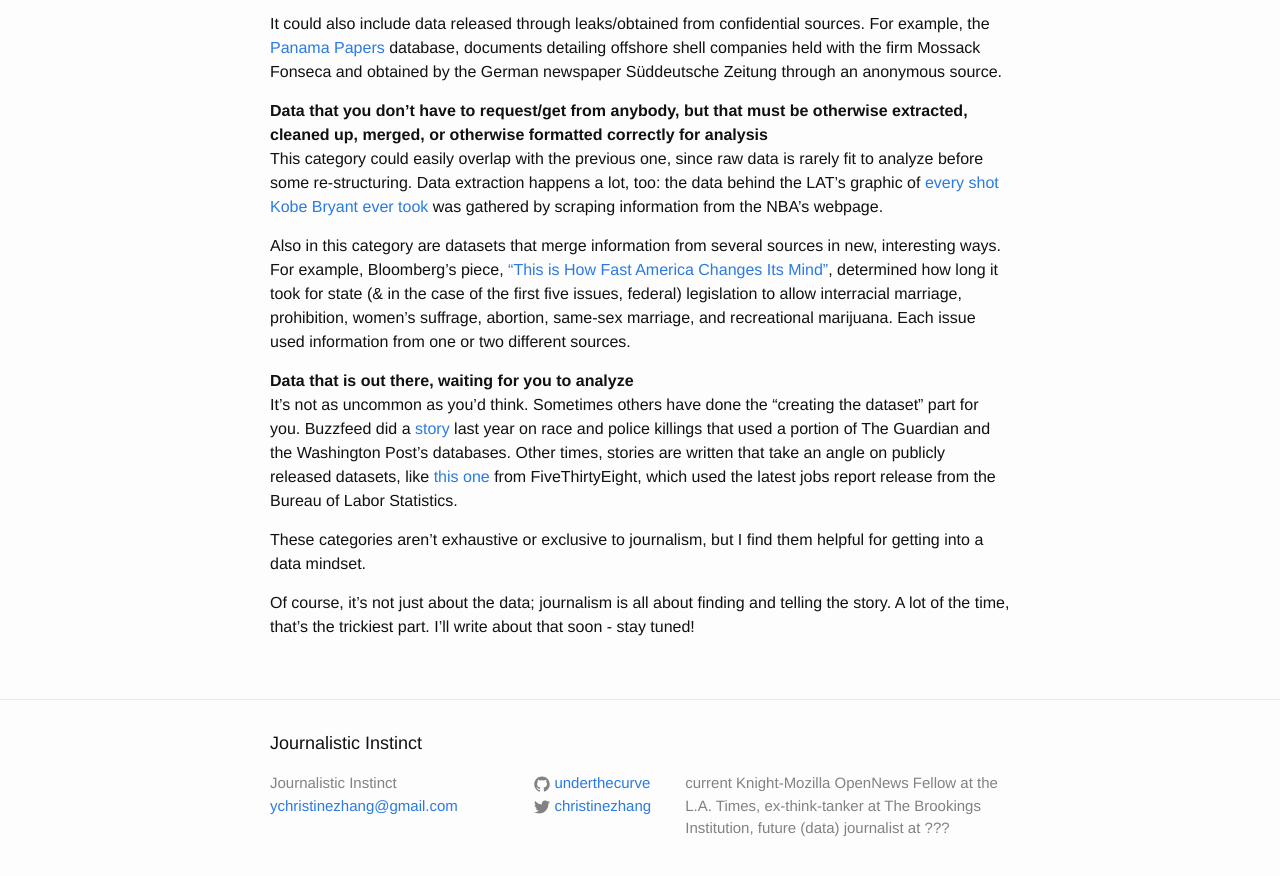
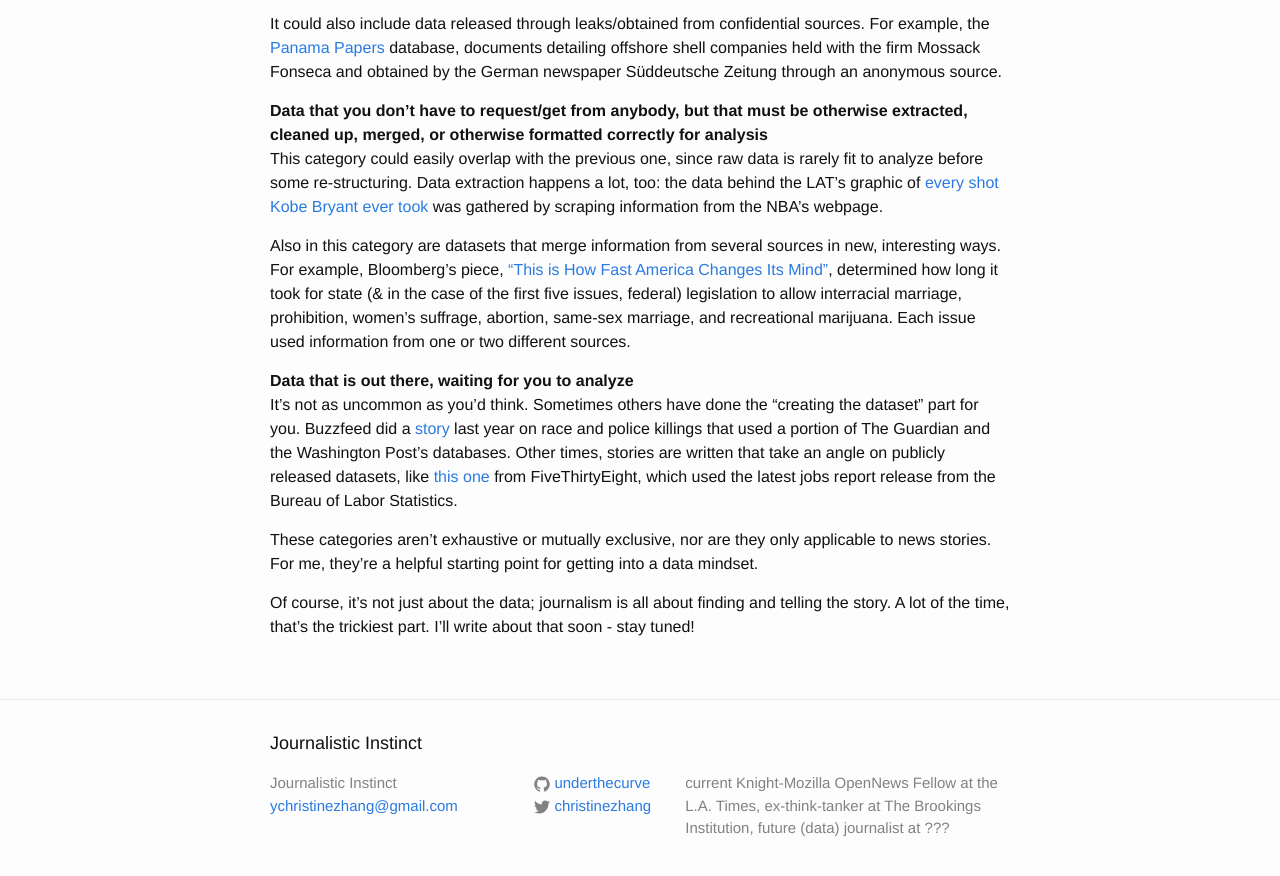
Before and after one commit to underthecurve/underthecurve.github.io, a Jekyll site: the page built from _posts/2016-09-15-the-data-in-data-stories.md, in a window 1280 px wide and 900 px high, scrolled down 671 px. Shown: the top 876 px of the window. Built offline with Jekyll 4.4.1, drawn with Linux system fonts in a browser that asks for light colours; comment, search, counter and statistics services are not loaded.

Commit message:
new post

```diff
--- a/_posts/2016-09-15-the-data-in-data-stories.md
+++ b/_posts/2016-09-15-the-data-in-data-stories.md
@@ -28,6 +28,6 @@
 It's not as uncommon as you'd think. Sometimes others have done the "creating the dataset" part for you. Buzzfeed did a [story](https://www.buzzfeed.com/peteraldhous/race-and-police-shootings
 ) last year on race and police killings that used a portion of The Guardian and the Washington Post's databases. Other times, stories are written that take an angle on publicly released datasets, like [this one](https://fivethirtyeight.com/features/dont-blame-a-skills-gap-for-lack-of-hiring-in-manufacturing/) from FiveThirtyEight, which used the latest jobs report release from the Bureau of Labor Statistics.
 
-These categories aren't exhaustive or exclusive to journalism, but I find them helpful for getting into a data mindset.
+These categories aren't exhaustive or mutually exclusive, nor are they only applicable to news stories. For me, they're a helpful starting point for getting into a data mindset.
 
 Of course, it's not just about the data; journalism is all about finding and telling the story. A lot of the time, that's the trickiest part. I'll write about that soon - stay tuned!
```
